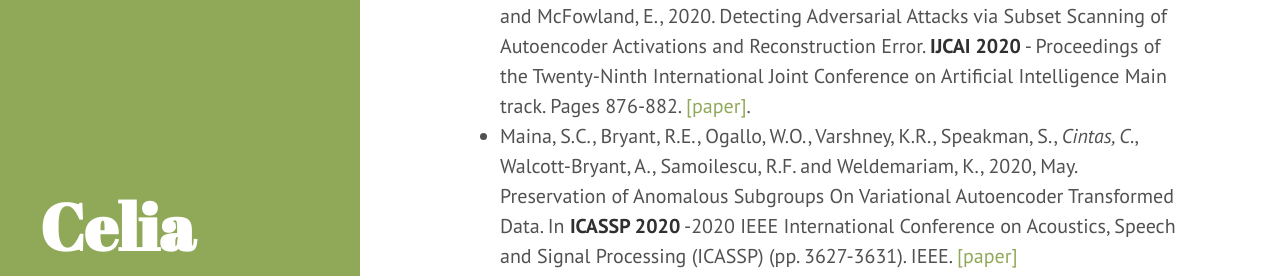
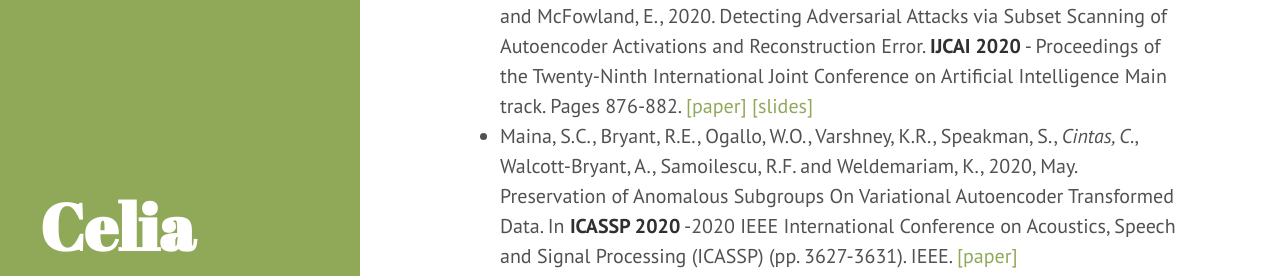
Before and after one commit to celiacintas/celiacintas.github.io, a Jekyll site: the page built from publications.md, in a window 1280 px wide and 900 px high, scrolled down 642 px. Shown: the part 167-443 px from the top of the window. Built offline with Jekyll 4.4.1, drawn with Linux system fonts in a browser that asks for light colours.

Commit message:
Update publications.md

```diff
--- a/publications.md
+++ b/publications.md
@@ -14,7 +14,7 @@ title: Publications
 ### 2020
 
 * Kinyanjui, N.M., Odonga, T., *Cintas, C.*, Codella, N.C., Panda, R., Sattigeri, P. and Varshney, K.R., 2020, October. Fairness of Classifiers Across Skin Tones in Dermatology. In **MICCAI 2020** - International Conference on Medical Image Computing and Computer-Assisted Intervention (pp. 320-329). Springer, Cham. [[paper]](https://link.springer.com/chapter/10.1007/978-3-030-59725-2_31) [[slides]](https://github.com/celiacintas/celiacintas.github.io/blob/main/public/slides/2020/MICCAI_presentation__Derma_Fairness.pdf)
-* *Cintas, C.*, Speakman, S., Akinwande, V., Ogallo, W., Weldemariam, K., Sridharan, S. and McFowland, E., 2020. Detecting Adversarial Attacks via Subset Scanning of Autoencoder Activations and Reconstruction Error. **IJCAI 2020** - Proceedings of the Twenty-Ninth International Joint Conference on Artificial Intelligence Main track. Pages 876-882. [[paper]](https://www.ijcai.org/Proceedings/2020/0122.pdf).
+* *Cintas, C.*, Speakman, S., Akinwande, V., Ogallo, W., Weldemariam, K., Sridharan, S. and McFowland, E., 2020. Detecting Adversarial Attacks via Subset Scanning of Autoencoder Activations and Reconstruction Error. **IJCAI 2020** - Proceedings of the Twenty-Ninth International Joint Conference on Artificial Intelligence Main track. Pages 876-882. [[paper]](https://www.ijcai.org/Proceedings/2020/0122.pdf)  [[slides]](https://github.com/celiacintas/celiacintas.github.io/blob/main/public/slides/2020/_IJCAI_2020_presentation__AE___Subset.pdf)
 * Maina, S.C., Bryant, R.E., Ogallo, W.O., Varshney, K.R., Speakman, S., *Cintas, C.*, Walcott-Bryant, A., Samoilescu, R.F. and Weldemariam, K., 2020, May. Preservation of Anomalous Subgroups On Variational Autoencoder Transformed Data. In **ICASSP 2020** -2020 IEEE International Conference on Acoustics, Speech and Signal Processing (ICASSP) (pp. 3627-3631). IEEE. [[paper]](https://ieeexplore.ieee.org/abstract/document/9054495)
 * Akinwande, V., *Cintas, C.*, Speakman, S., Sridharan, S. Identifying Audio Adversarial Examples via Anomalous Pattern Detection. In Workshop on Adversarial Learning Methods for Machine Learning and Data Mining, KDD 2020. [[paper]](https://arxiv.org/abs/2002.05463)
 
```
